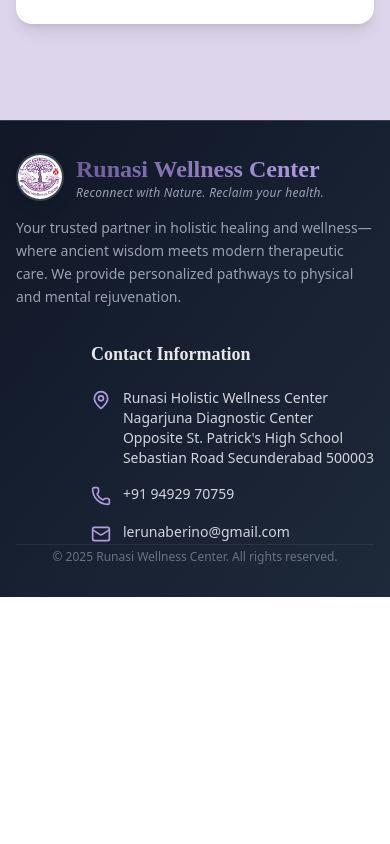
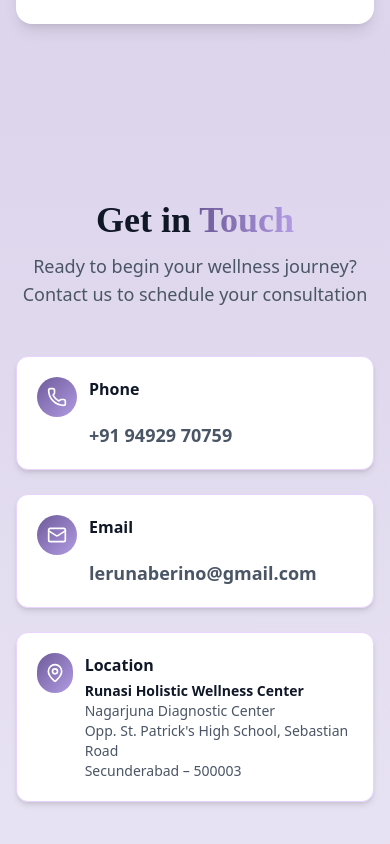
Before and after one commit to Narasimha57/Runasi_Updated, a React (Vite) app: page / in a window 390 px wide. Shown: the part 8520-9364 px from the top of the page. Before the commit the page ends 9117 px from the top, so only its background shows below. Built offline with nearby package versions, Linux system fonts and the light colour scheme.

Commit message:
Modified

```diff
--- a/src/components/Contact.jsx
+++ b/src/components/Contact.jsx
@@ -1,74 +1,74 @@
-// import { Phone, Mail, MapPin } from 'lucide-react';
+import { Phone, Mail, MapPin } from 'lucide-react';
 
-// export default function Contact() {
-//   return (
-//     <section
-//       id="contact"
-//       className="py-20 bg-linear-to-b from-[#DDD5EC] to-[#E8E3F3]"
-//     >
-//       <div className="max-w-7xl mx-auto px-4 sm:px-6 lg:px-8">
+export default function Contact() {
+  return (
+    <section
+      id="contact"
+      className="py-20 bg-linear-to-b from-[#DDD5EC] to-[#E8E3F3]"
+    >
+      <div className="max-w-7xl mx-auto px-4 sm:px-6 lg:px-8">
 
-//         {/* Heading */}
-//         <div className="text-center mb-12">
-//           <h2 className="font-serif text-4xl sm:text-5xl font-bold text-gray-900 mb-3">
-//             Get in{" "}
-//             <span className="bg-linear-to-r from-[#6E5B9A] to-[#B29CE4] bg-clip-text text-transparent">
-//               Touch
-//             </span>
-//           </h2>
-//           <p className="text-lg text-gray-600 max-w-2xl mx-auto">
-//             Ready to begin your wellness journey? Contact us to schedule your consultation
-//           </p>
-//         </div>
+        {/* Heading */}
+        <div className="text-center mb-12">
+          <h2 className="font-serif text-4xl sm:text-5xl font-bold text-gray-900 mb-3">
+            Get in{" "}
+            <span className="bg-linear-to-r from-[#6E5B9A] to-[#B29CE4] bg-clip-text text-transparent">
+              Touch
+            </span>
+          </h2>
+          <p className="text-lg text-gray-600 max-w-2xl mx-auto">
+            Ready to begin your wellness journey? Contact us to schedule your consultation
+          </p>
+        </div>
 
-//         {/* Contact Cards */}
-//         <div className="grid grid-cols-1 md:grid-cols-2 lg:grid-cols-3 gap-6">
+        {/* Contact Cards */}
+        <div className="grid grid-cols-1 md:grid-cols-2 lg:grid-cols-3 gap-6">
 
-//           {/* Phone */}
-//           <div className="bg-white rounded-xl p-5 shadow-md hover:shadow-lg transition-shadow border border-purple-200">
-//             <div className="flex items-start gap-3">
-//               <div className="w-10 h-10 bg-gradient-to-br from-[#6E5B9A] to-[#B29CE4] rounded-full flex items-center justify-center">
-//                 <Phone className="w-5 h-5 text-white" />
-//               </div>
-//               <div>
-//                 <h3 className="font-semibold text-gray-900 text-base mb-1">Phone</h3>
-//                 <p className="text-gray-600 text-sm">+91 94929 70759</p>
-//               </div>
-//             </div>
-//           </div>
+          {/* Phone */}
+          <div className="bg-white rounded-xl p-5 shadow-md hover:shadow-lg transition-shadow border border-purple-200">
+            <div className="flex items-start gap-3">
+              <div className="w-10 h-10 bg-linear-to-br from-[#6E5B9A] to-[#B29CE4] rounded-full flex items-center justify-center">
+                <Phone className="w-5 h-5 text-white" />
+              </div>
+              <div>
+                <h3 className="font-semibold text-gray-900 text-base mb-1 pb-4">Phone</h3>
+                <p className="text-gray-600 text-lg font-semibold wrap-break-word">+91 94929 70759</p>
+              </div>
+            </div>
+          </div>
 
-//           {/* Email */}
-//           <div className="bg-white rounded-xl p-5 shadow-md hover:shadow-lg transition-shadow border border-purple-200">
-//             <div className="flex items-start gap-3">
-//               <div className="w-10 h-10 bg-linear-to-br from-[#6E5B9A] to-[#B29CE4] rounded-full flex items-center justify-center">
-//                 <Mail className="w-5 h-5 text-white" />
-//               </div>
-//               <div>
-//                 <h3 className="font-semibold text-gray-900 text-base mb-1">Email</h3>
-//                 <p className="text-gray-600 text-sm wrap-break-word">lerunaberino@gmail.com</p>
-//               </div>
-//             </div>
-//           </div>
+          {/* Email */}
+          <div className="bg-white rounded-xl p-5 shadow-md hover:shadow-lg transition-shadow border border-purple-200">
+            <div className="flex items-start gap-3">
+              <div className="w-10 h-10 bg-linear-to-br from-[#6E5B9A] to-[#B29CE4] rounded-full flex items-center justify-center">
+                <Mail className="w-5 h-5 text-white" />
+              </div>
+              <div>
+                <h3 className="font-semibold text-gray-900 text-base mb-1 pb-4">Email</h3>
+                <p className="text-gray-600 text-lg font-semibold wrap-break-word">lerunaberino@gmail.com</p>
+              </div>
+            </div>
+          </div>
 
-//           {/* Location */}
-//           <div className="bg-white rounded-xl p-5 shadow-md hover:shadow-lg transition-shadow border border-purple-200">
-//             <div className="flex items-start gap-3">
-//               <div className="w-10 h-10 bg-linear-to-br from-[#6E5B9A] to-[#B29CE4] rounded-full flex items-center justify-center">
-//                 <MapPin className="w-5 h-5 text-white" />
-//               </div>
-//               <div>
-//                 <h3 className="font-semibold text-gray-900 text-base mb-1">Location</h3>
+          {/* Location */}
+          <div className="bg-white rounded-xl p-5 shadow-md hover:shadow-lg transition-shadow border border-purple-200">
+            <div className="flex items-start gap-3">
+              <div className="w-10 h-10 bg-linear-to-br from-[#6E5B9A] to-[#B29CE4] rounded-full flex items-center justify-center">
+                <MapPin className="w-5 h-5 text-white" />
+              </div>
+              <div>
+                <h3 className="font-semibold text-gray-900 text-base mb-1">Location</h3>
 
-//                 <p className="text-gray-900 font-medium text-sm">Runasi Holistic Wellness Center</p>
-//                 <p className="text-gray-600 text-sm">Nagarjuna Diagnostic Center</p>
-//                 <p className="text-gray-600 text-sm">Opp. St. Patrick's High School, Sebastian Road</p>
-//                 <p className="text-gray-600 text-sm">Secunderabad – 500003</p>
-//               </div>
-//             </div>
-//           </div>
+                <p className="text-gray-900 text-sm font-bold">Runasi Holistic Wellness Center</p>
+                <p className="text-gray-600 text-sm font-medium">Nagarjuna Diagnostic Center</p>
+                <p className="text-gray-600 text-sm font-medium">Opp. St. Patrick's High School, Sebastian Road</p>
+                <p className="text-gray-600 text-sm font-medium">Secunderabad – 500003</p>
+              </div>
+            </div>
+          </div>
 
-//         </div>
-//       </div>
-//     </section>
-//   );
-// }
+        </div>
+      </div>
+    </section>
+  );
+}
--- a/src/pages/Home.jsx
+++ b/src/pages/Home.jsx
@@ -3,6 +3,7 @@
 import ServicesGrid from '../components/ServicesGrid.jsx';
 import Footer from '../components/Footer.jsx';
 import Navbar from '../components/Navbar.jsx';
+import Contact from '../components/Contact.jsx';
 
 function Home() {
   return (
@@ -11,6 +12,7 @@
       <Hero />
       <About />
       <ServicesGrid />
+      <Contact/>
       <Footer />
     </div>
   );
```
